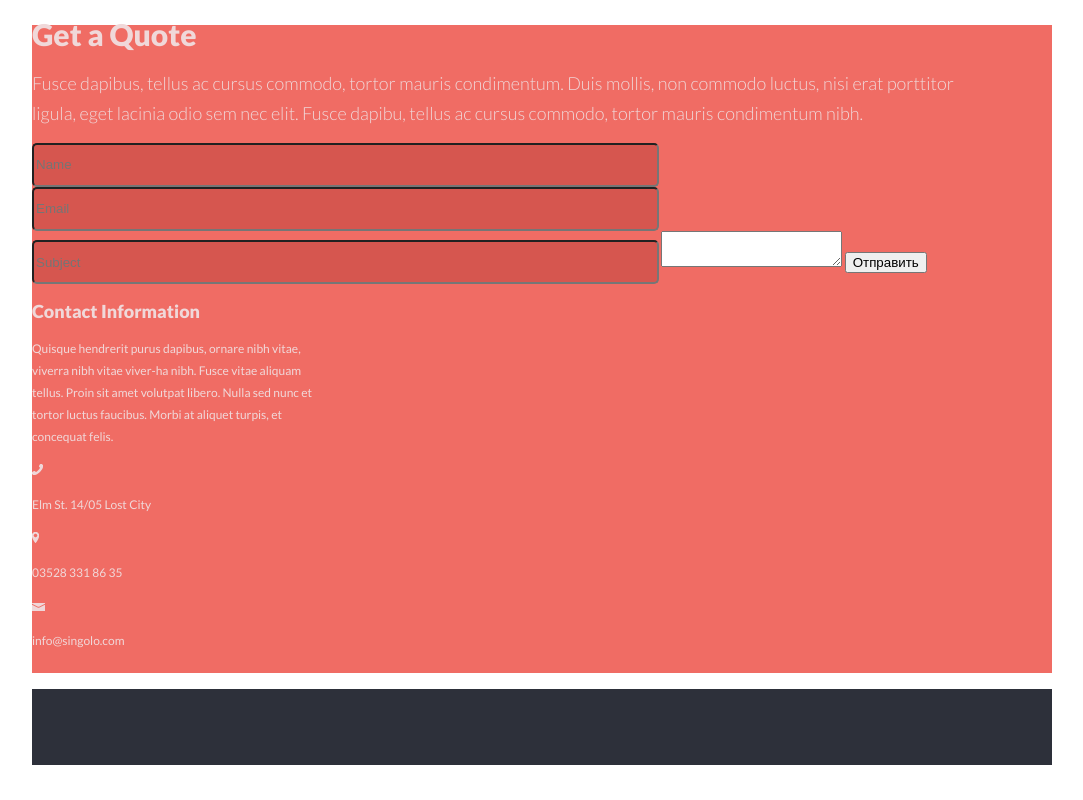
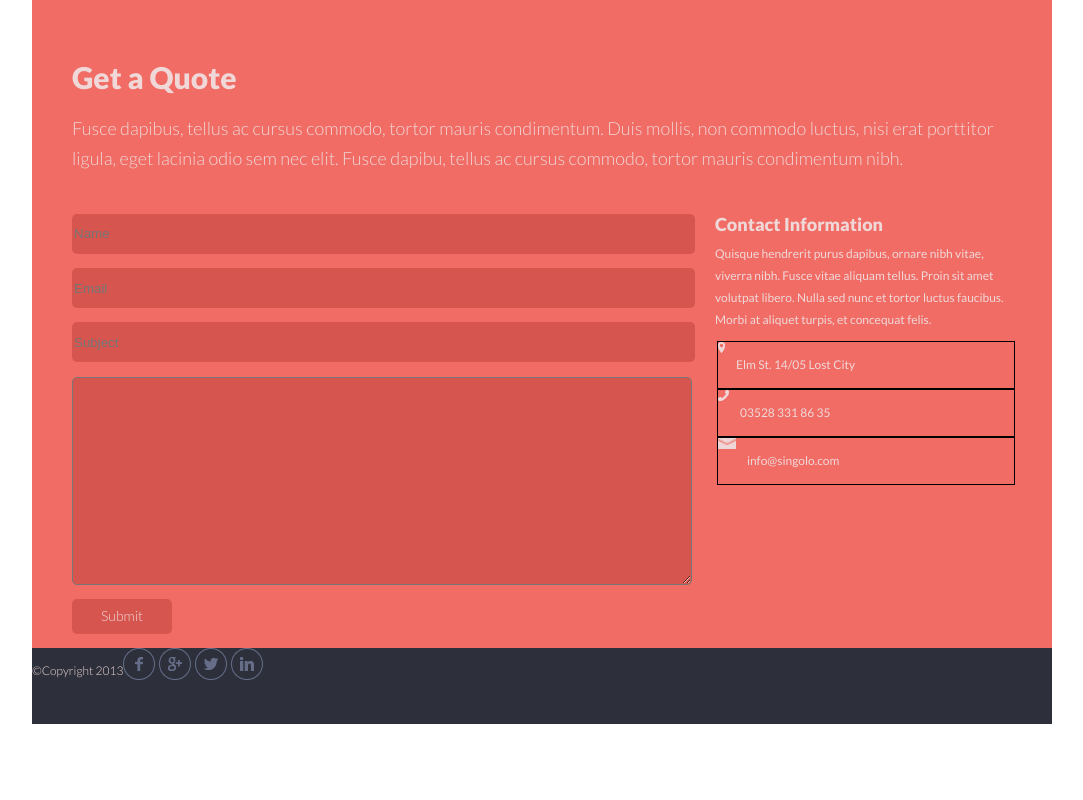
Before and after one commit to Anyyyyyyyyyyyyyyyyyta/singolo, a plain HTML site: page singolo3.html in a window 1280 px wide. Shown: the whole page, without its empty margins (98-1181 px from the left). Drawn offline with Linux system fonts and the light colour scheme.

Commit message:
refactor: singolo3.css and singolo3.html

```diff
--- a/singolo3.css
+++ b/singolo3.css
@@ -7,15 +7,19 @@ body{
 .containerGetAQuote{
     width: 1020px;
     background-color: #f06c64;
+    display: flex;
+    flex-direction: column;
 }
 
 .getAQuote{
     width: 940px;
     height: 648px;
+    margin: 0 auto;
     background-color: #f06c64;
 }
 
-.getAQuote > section >h1{
+.getAQuote > section > h1{
+    padding-top: 43px;
     font-size: 30px;
     line-height: 18px;
     color: #f0d8d9;
@@ -25,6 +29,7 @@ body{
 }
 
 .getAQuote > section > p{
+    padding-top: 2px;
     width: 940px;
     height: 57px;
     font-size: 18px;
@@ -35,15 +40,23 @@ body{
     text-align: left;
 }
 
+#formAndInformation{
+    display: flex;
+    flex-direction: row;
+}
+
 form {
+    height: 420px;
+    display: flex;
+    flex-direction: column;
+    justify-content: space-between;
+    padding-top: 26px;
     font-size: 12px;
     line-height: 22px;
     color: #f48c8f;
     font-family: "Lato";
     font-weight: 400;
     text-align: left;
-    /* width: 1020px; */
-    /* height: 648px; */
     background-color: #f06c64;
 }
 
@@ -52,9 +65,32 @@ input{
     height: 38px;
     border-radius: 5px;
     background-color: #d6564f;
+    border:  none;
+    cursor: pointer;
+}
+
+textarea {
+    width: 614px;
+    height: 202px;
+    border-radius: 5px;
+    background-color: #d6564f;
+}
+
+#submit{
+    color: #f0d8d9;
+    font-family: "Lato";
+    font-weight: 300;
+    width: 100px;
+    height: 35px;
+    border-radius: 5px;
+    background-color: #d6564f;
+    font-size: 14px;
+    line-height: 30px;
 }
 
 .information{
+    padding-top: 9px;
+    padding-left: 20px;
 
 }
 
@@ -76,10 +112,51 @@ input{
     font-family: "Lato";
     font-weight: 400;
     text-align: left;
+    margin-top: -8px;
+}
+
+.contact p{
+    text-align: left;
+
+}
+
+.contactInfo {
+    height: 70px;
+    display: flex;
+    flex-direction: column;
+    margin: -2px 0px 0px 2px;
+}
+
+.contactInfo > article {
+    border: 1px solid black;
+    display: flex;
+    flex-direction: row;
+    justify-content: start;
+}
+
+.contactInfo  img {
+    height: 11px;
+}
+
+.contactInfo  p {
+    padding-left: 11px;
+
 }
 
 footer{
     width: 1020px;
     height: 76px;
     background-color: #2d303a;
+    display: flex;
+    flex-direction: row;
+
 }
+
+footer > section > p{
+    font-size: 12px;
+    line-height: 22px;
+    color: #f0d8d9;
+    font-family: "Lato";
+    font-weight: 300;
+    text-align: left;
+}
--- a/singolo3.html
+++ b/singolo3.html
@@ -17,7 +17,7 @@
                     ligula, eget lacinia odio sem nec elit. Fusce dapibu, tellus ac cursus commodo, tortor mauris condimentum nibh.  </p>
             </section>
 
-            <div>
+            <div id="formAndInformation">
                 <section>
                     <form>
                         <input type="text" placeholder="Name" required>
@@ -26,7 +26,7 @@
                         <textarea placeholder="Describe your project in detail...">
 
                         </textarea>
-                        <button type="submit">Отправить</button>
+                        <input type="submit" id="submit" value="Submit"></input>
                     </form>
                 </section>
 
@@ -37,17 +37,17 @@
                     </article>
 
                     <section class="contact">
-                        <p>Quisque hendrerit purus dapibus, ornare nibh vitae, viverra nibh vitae viver-ha nibh. Fusce vitae
+                        <p>Quisque hendrerit purus dapibus, ornare nibh vitae, viverra nibh. Fusce vitae
                             aliquam tellus. Proin sit amet volutpat libero. Nulla sed nunc et tortor luctus faucibus. Morbi at
                             aliquet turpis, et concequat felis.
                         </p>
                         <div class="contactInfo">
                             <article>
-                                <img src="./assets/images/phone (1).png">
+                                <img src="./assets/images/location.png">
                                 <p>Elm St. 14/05 Lost City</p>
                             </article>
                             <article>
-                                <img src="./assets/images/location.png">
+                                <img src="./assets/images/phone (1).png">
                                 <p>03528 331 86 35</p>
                             </article>
                             <article>
@@ -65,14 +65,14 @@
     <div class="footer">
         <footer>
             <section>
-                <p></p>
+                <p>©Copyright 2013</p>
             </section>
 
             <section>
-                <img src="" alt="" />
-                <img src="" alt="" />
-                <img src="" alt="" />
-                <img src="" alt="" />
+                <img src="./assets/images/facebook.png" alt="" />
+                <img src="./assets/images/google+.png" alt="" />
+                <img src="./assets/images/twitter.png" alt="" />
+                <img src="./assets/images/linkedin.png" alt="" />
             </section>
         </footer>
     </div>
```
